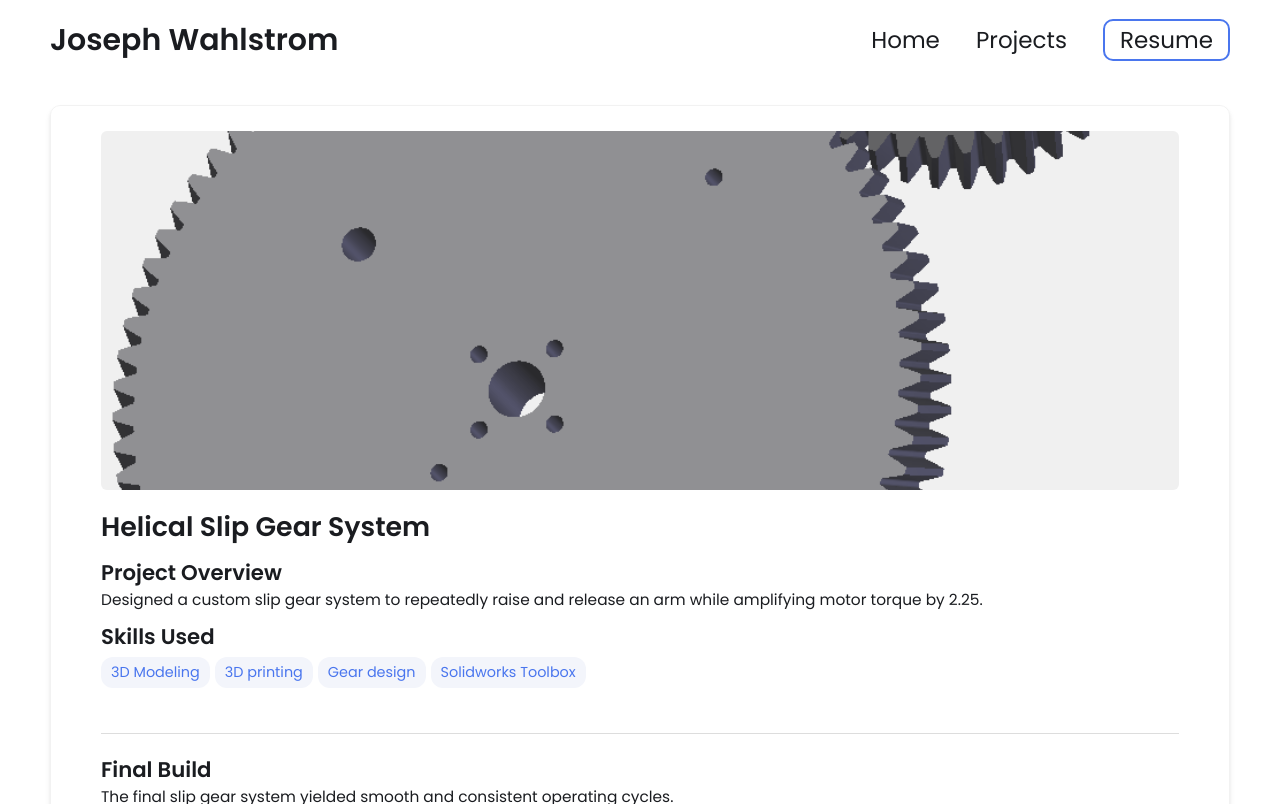
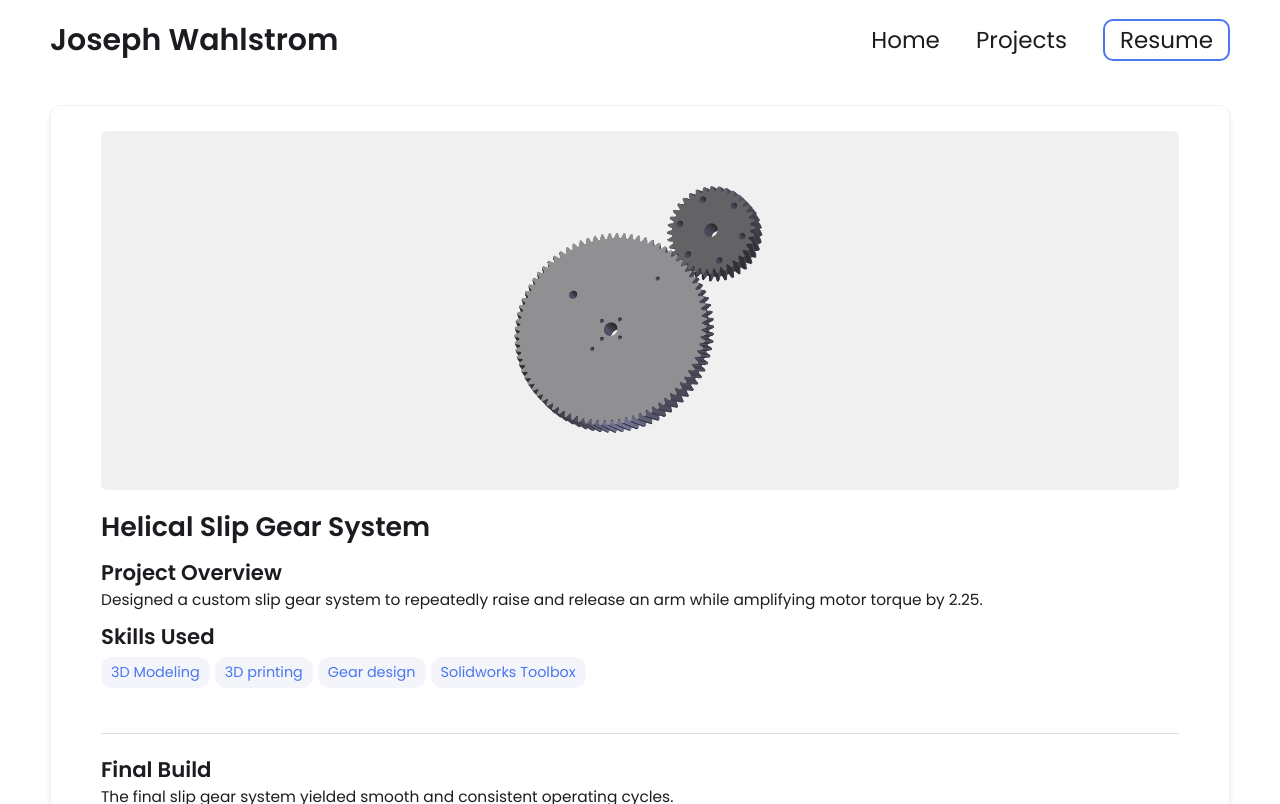
Before and after one commit to JosephWah/JosephW.github.io, a Jekyll site: the page built from _projects/Soph Design Gears/index.md, in a window 1280 px wide. Shown: the top 804 px of the page. Built offline with Jekyll 4.4.1, drawn with Linux system fonts in a browser that asks for light colours; grey boxes are pictures that could not be loaded.

Commit message:
Update index.md

```diff
--- a/_projects/Soph Design Gears/index.md
+++ b/_projects/Soph Design Gears/index.md
@@ -7,7 +7,7 @@ skills:
 - 3D printing
 - Gear design
 - Solidworks Toolbox
-main-image: /both gears together picture.png
+main-image: /output-onlinepngtools(3).png
 ---
 
 ---
```
